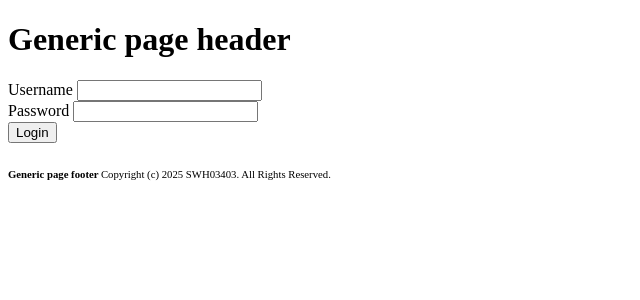
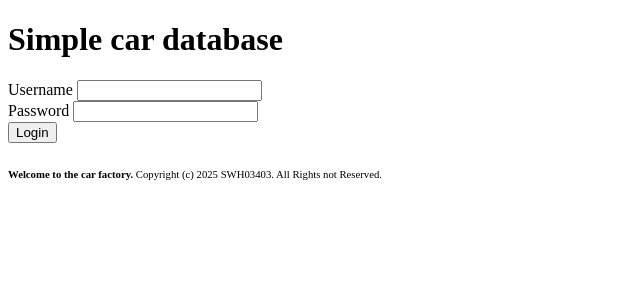
Before and after one commit to SWH03403/COS10026, a PHP site: page /public/login.php in a window 1280 px wide. Shown: the top 300 px of the page, without its empty margins (0-640 px from the left). Run offline with PHP 8.4, Linux system fonts and the light colour scheme.

Commit message:
feat: update page header/footer

```diff
--- a/src/parts/footer.php
+++ b/src/parts/footer.php
@@ -1,6 +1,6 @@
 <footer>
 	<h6>
-		Generic page footer
-		<span style="font-weight: normal;">Copyright (c) 2025 SWH03403. All Rights Reserved.</span>
+		Welcome to the car factory.
+		<span style="font-weight: normal;">Copyright (c) 2025 SWH03403. All Rights not Reserved.</span>
 	</h6>
 </footer>
--- a/src/parts/header.php
+++ b/src/parts/header.php
@@ -1,6 +1,3 @@
 <header>
-	<h1>Generic page header</h1>
-	<nav>
-		<?php if (has_user()) { echo '<a href="/logout.php">Logout</a>'; } ?>
-	</nav>
+	<h1>Simple car database</h1>
 </header>
```
